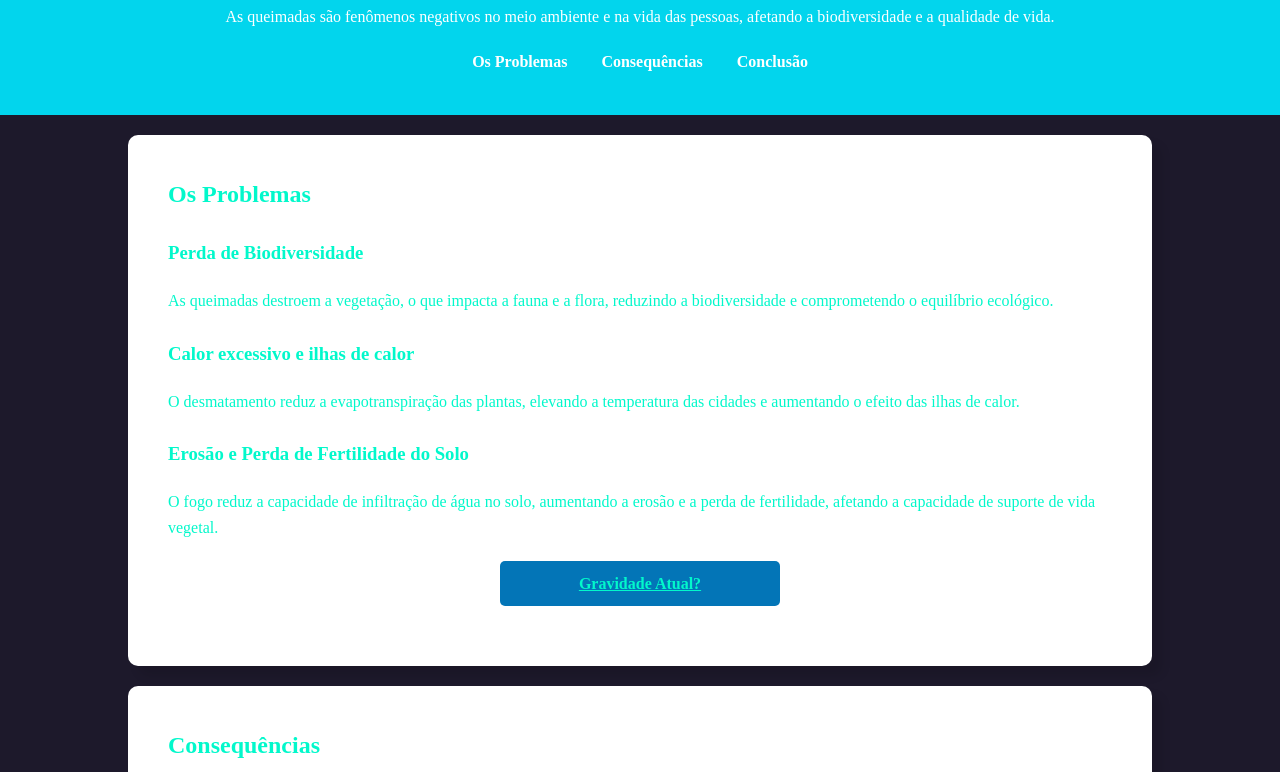
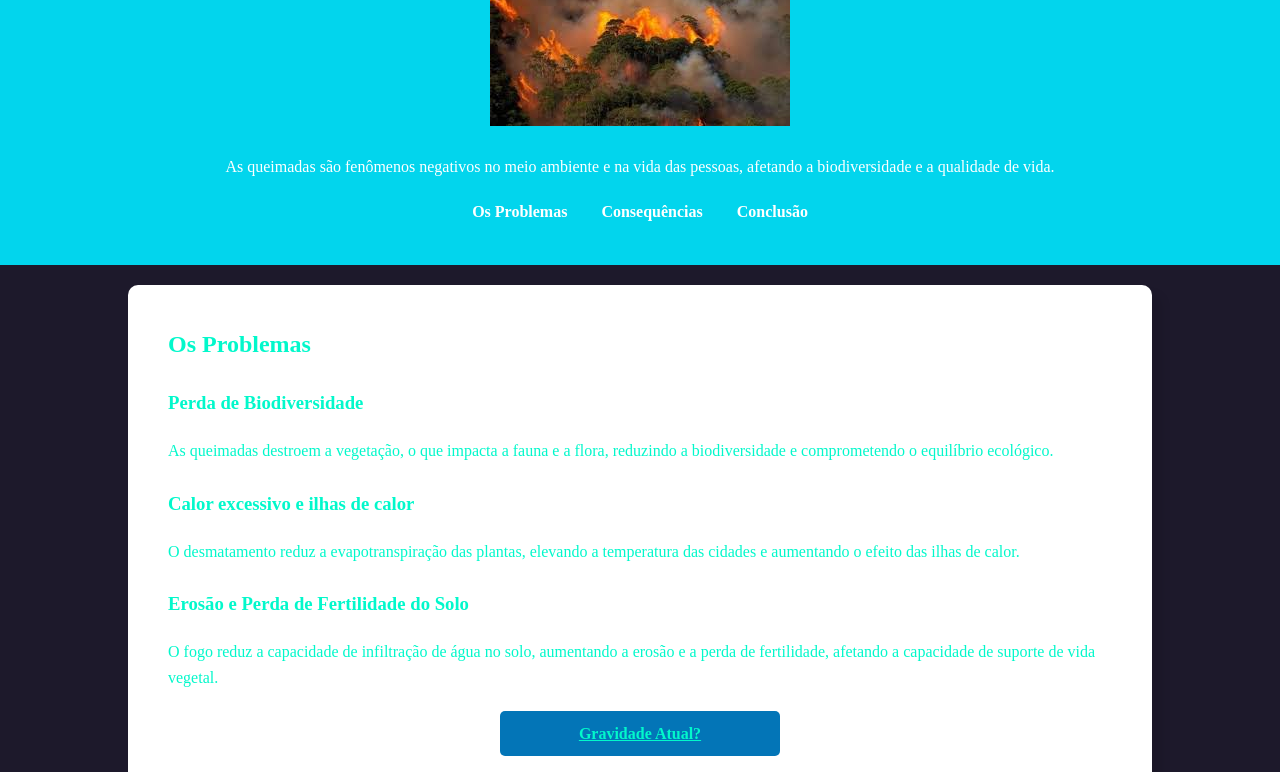
Before and after one commit to MarioteGabriel/agrinho, a plain HTML site: page index.html in a window 1280 px wide. Shown: the part 123-895 px from the top of the page. Drawn offline with Linux system fonts and the light colour scheme; some icons are missing; a web font is replaced by a local one.

Commit message:
Update index.html

```diff
--- a/index.html
+++ b/index.html
@@ -9,7 +9,7 @@
 <body>
     <header>
         <h1>Impacto do Desmatamento</h1>
-        <img src="IMG/imagempp.jpg" alt="Foto de queimadas no Brasil, o que mostra a devastação presente no país.">
+        <img src="imagempp.jpg" alt="Foto de queimadas no Brasil, o que mostra a devastação presente no país.">
         <p>As queimadas são fenômenos negativos no meio ambiente e na vida das pessoas, afetando a biodiversidade e a qualidade de vida.</p>
         <nav>
             <ul>
```
